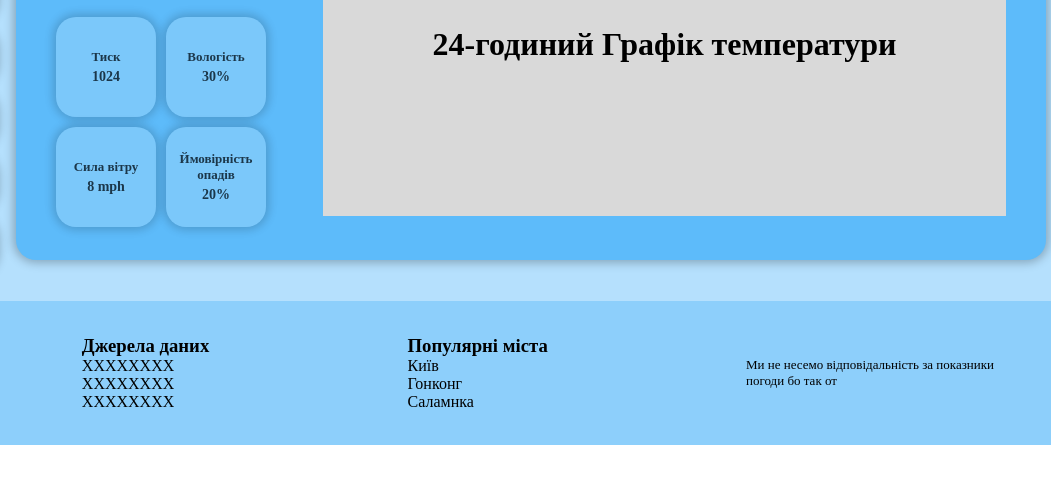
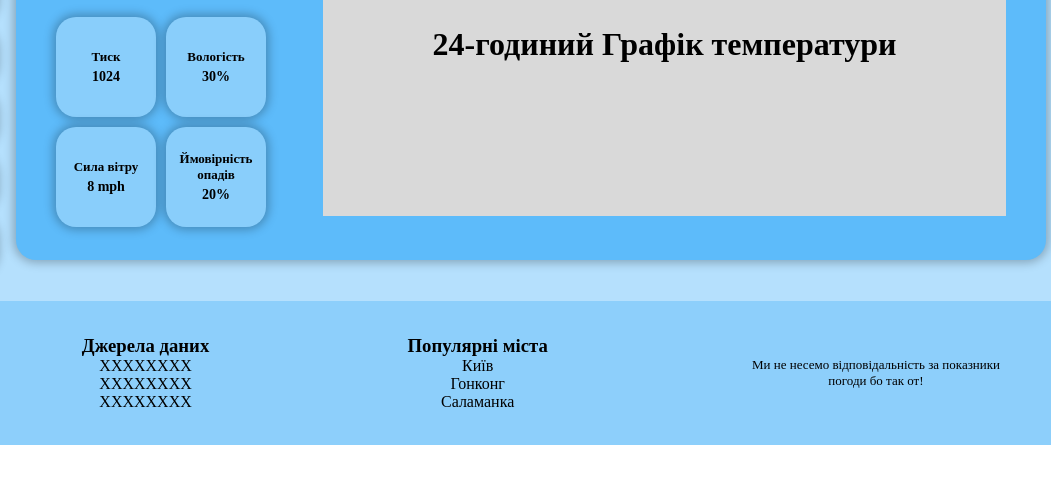
Before and after one commit to MatviiChernenko/Weather-App, a plain HTML site: page index.html in a window 1280 px wide. Shown: the part 287-770 px from the top of the page, 229-1280 px from the left. Drawn offline with Linux system fonts and the light colour scheme.

Commit message:
weather-app

```diff
--- a/index.html
+++ b/index.html
@@ -99,19 +99,19 @@
 
         <div class="information_1">
             <h3>Джерела даних</h3>
-            <p>XXXXXXXX</p>
-            <p>XXXXXXXX</p>
-            <p>XXXXXXXX</p>
+            <p class="color-p">XXXXXXXX</p>
+            <p class="color-p">XXXXXXXX</p>
+            <p class="color-p">XXXXXXXX</p>
         </div>
 
         <div class="information_2">
             <h3>Популярні міста</h3>
-            <p>Київ</p>
-            <p>Гонконг</p>
-            <p>Саламнка</p>
+            <p class="color-p">Київ</p>
+            <p class="color-p">Гонконг</p>
+            <p class="color-p">Саламанка</p>
         </div>
 
-        <p class="disclamer">Ми не несемо відповідальність за показники погоди бо так от</p>
+        <p class="disclamer">Ми не несемо відповідальність за показники погоди бо так от!</p>
     </footer>
 
 </body>
--- a/style.css
+++ b/style.css
@@ -17,7 +17,7 @@ main {
     justify-content: center;
     align-items: center;
     width: 493px;
-    margin: 0 auto 20px auto; /* 20px відступ знизу до контенту */
+    margin: 0 auto 20px auto;
     padding: 20px 0px;
     gap: 10px;
 
@@ -27,7 +27,7 @@ main {
     border-radius: 12px;
 }
 
-/* Контейнер для розміщення списку днів та основного блоку поруч */
+
 .content-wrapper {
     display: flex;
     flex-direction: row;
@@ -66,7 +66,7 @@ main {
     border-radius: 20px;
 }
 
-/* Виправлений блок відображення погоди */
+
 .weather-main {
     display: flex;
     flex-direction: row;
@@ -74,7 +74,6 @@ main {
     padding: 33px 40px;
     gap: 49px;
 
-    /* Прибрано position: absolute, top, left, height */
     width: 100%;
     min-height: 410px;
 
@@ -117,7 +116,6 @@ main {
     width: 100px;
     height: 100px;
     background: #89CEFB;
-    opacity: 0.7;
     box-shadow: 0px 0px 10px 3px rgba(0, 0, 0, 0.25);
     border-radius: 20px;
 }
@@ -151,6 +149,7 @@ footer {
     flex-direction: row;
     justify-content: space-between;
     align-items: center;
+    text-align: center;
     padding: 20px 45px;
     margin: 0;
     gap: 40px;
@@ -169,6 +168,11 @@ footer {
     padding: 0;
 }
 
+.color-p:hover{
+    transition: 0.3s;
+    color: white;
+}
+
 .disclamer {
     max-width: 260px;
     font-size: 13px;
```
